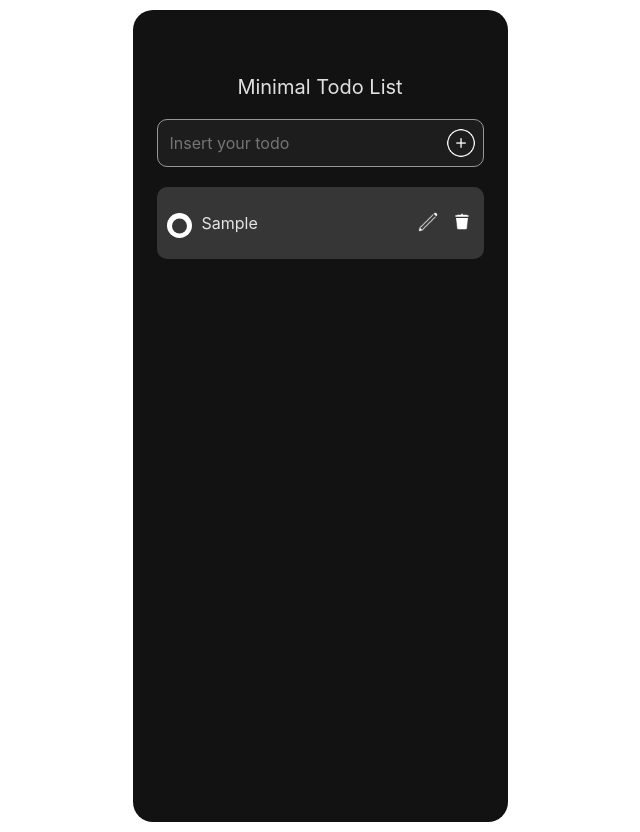
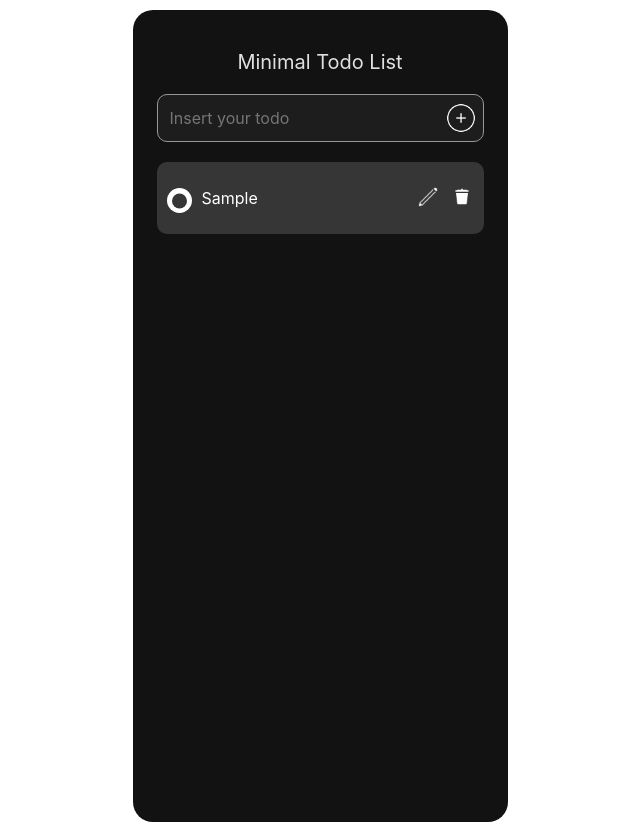
Before and after one commit to dorogan1510/React_todoList, a React (Create React App) app: page / in a window 1280 px wide. Both pictures are taken after typing "Sample" into the empty fields and a click on the button 780 px from the left and 144 px from the top of the page. Shown: the whole page, without its empty margins (320-960 px from the left). Built offline with nearby package versions, Linux system fonts and the light colour scheme.

Commit message:
Feature(all) add react-transition-group
Create animations for items, use CSSTransition, TransitionGroup

```diff
--- a/package.json
+++ b/package.json
@@ -13,6 +13,7 @@
         "react": "^18.2.0",
         "react-dom": "^18.2.0",
         "react-scripts": "5.0.1",
+        "react-transition-group": "^4.4.2",
         "sass": "^1.52.3",
         "typescript": "^4.7.4",
         "web-vitals": "^2.1.4"
@@ -40,5 +41,8 @@
             "last 1 firefox version",
             "last 1 safari version"
         ]
+    },
+    "devDependencies": {
+        "@types/react-transition-group": "^4.4.4"
     }
 }
--- a/src/App.scss
+++ b/src/App.scss
@@ -91,10 +91,16 @@
 
     border-radius: 20px;
 
-    overflow: hidden;
+    overflow: scroll;
+    -ms-overflow-style: none;
+    scrollbar-width: none;
+
+    &::-webkit-scrollbar {
+        display: none;
+    }
 
     h1 {
-        margin: 65px 0 20px 0;
+        margin: 40px 0 20px 0;
         color: rgba(255, 255, 255, 0.87);
         font-size: 20px;
     }
--- a/src/App.tsx
+++ b/src/App.tsx
@@ -7,7 +7,7 @@ const App = () => {
     interface newTodoInterface {
         id: number
         text: string
-        complete: boolean
+        completed: boolean
         inputId: string
     }
 
@@ -40,6 +40,7 @@ const App = () => {
                 setTodos={setTodos}
             />
             <TodoItem
+                todo={todo}
                 todos={todos}
                 setTodos={setTodos}
                 todoEdit={todoEdit}
--- a/src/components/TodoForm.tsx
+++ b/src/components/TodoForm.tsx
@@ -1,11 +1,11 @@
-import React, { useState } from 'react'
+import React, { useEffect, useState } from 'react'
 import './TodoForm.scss'
 import addButton from '../img/add_button.png'
 
 interface newTodoInterface {
     id: number
     text: string
-    complete: boolean
+    completed: boolean
     inputId: string
 }
 
@@ -30,18 +30,24 @@ const TodoForm = ({
         const newTodo: newTodoInterface = {
             id: Math.random(),
             text: todo,
-            complete: false,
+            completed: false,
             inputId: Math.random().toString(),
         }
 
         if (todo.trim().length > 0) {
-            setTodos([...todos].concat(newTodo))
+            setTodos([newTodo].concat(todos))
             setTodo('')
             setIsActive(true)
         } else {
             setIsActive(false)
         }
     }
+
+    useEffect(() => {
+        if (todo.trim().length > 0) {
+            setIsActive(true)
+        }
+    }, [todo])
 
     return (
         <div>
@@ -52,7 +58,7 @@ const TodoForm = ({
                     placeholder={
                         isActive
                             ? 'Insert your todo'
-                            : 'You don`t insert your todo'
+                            : 'You didn`t write anything'
                     }
                     type='text'
                     onChange={inputChangeHandler}
--- a/src/components/TodoItem.scss
+++ b/src/components/TodoItem.scss
@@ -17,14 +17,35 @@
     align-items: center;
     justify-content: space-between;
 
-    &.completed {
-        transition: 1s;
-        text-decoration: line-through;
-    }
-
     p {
         display: inline-block;
         margin-left: 45px;
+
+        color: rgba(255, 255, 255, 1);
+        transition: 0.7s;
+    }
+
+    .line-throw {
+        animation: line-throw 0.5s;
+        color: rgba(255, 255, 255, 0.4);
+
+        @keyframes line-throw {
+            0% {
+                color: rgba(255, 255, 255, 1);
+            }
+
+            100% {
+                color: rgba(255, 255, 255, 0.4);
+            }
+        }
+        // &::before {
+        //     content: '';
+        //     position: absolute;
+        //     top: 12px;
+        //     width: 34px;
+        //     height: 1px;
+        //     background-color: #fff;
+        // }
     }
 }
 
@@ -51,8 +72,9 @@
     justify-content: space-between;
 
     input {
-        padding: 4px 8px;
+        padding: 8px 8px;
         margin-left: 24px;
+        width: 235px;
 
         background: #1d1d1d;
         color: #afafaf;
@@ -82,6 +104,12 @@
 .buttons {
     background-color: transparent;
     border-color: transparent;
+}
+
+.edit-input {
+    &.danger {
+        border: 0.8px solid #ff5656;
+    }
 }
 
 //
@@ -145,7 +173,7 @@ label:hover:before {
 #tick_mark:after {
     content: '';
     position: absolute;
-    background-color: #fff;
+    background-color: #363636;
     opacity: 0;
     transition: 0.2s ease transform, 0.2s ease opacity;
 }
@@ -169,7 +197,7 @@ label:hover:before {
 }
 
 ._checkbox:checked + label {
-    background-color: #07d410;
+    background-color: #fff;
 }
 
 ._checkbox:checked + label:before {
@@ -182,3 +210,22 @@ label:hover:before {
     transform: translate(0);
     opacity: 1;
 }
+
+// react-transition-group
+.alert-enter {
+    opacity: 0;
+    transform: scale(0.9);
+}
+.alert-enter-active {
+    opacity: 1;
+    transform: translateX(0);
+    transition: opacity 300ms, transform 300ms;
+}
+.alert-exit {
+    opacity: 1;
+}
+.alert-exit-active {
+    opacity: 0;
+    transform: scale(0.9);
+    transition: opacity 300ms, transform 300ms;
+}
--- a/src/components/TodoItem.tsx
+++ b/src/components/TodoItem.tsx
@@ -1,10 +1,13 @@
-import React from 'react'
+import React, { useState, useEffect } from 'react'
 import './TodoItem.scss'
+import { CSSTransition, TransitionGroup } from 'react-transition-group'
+
 import deleteBtn from '../img/delete.png'
 import editBtn from '../img/edit.png'
 import submitEditBtn from '../img/submit_edit.png'
 
 const TodoItem = ({
+    todo,
     todos,
     setTodos,
     todoEdit,
@@ -12,6 +15,7 @@ const TodoItem = ({
     editText,
     setEditText,
 }: {
+    todo: any
     todos: any
     setTodos: Function
     todoEdit: number | null
@@ -19,6 +23,8 @@ const TodoItem = ({
     editText: string
     setEditText: Function
 }) => {
+    const [isActive, setIsActive] = useState(true)
+
     const deleteTodo = (id: any) => {
         const updatedTodos = [...todos].filter((todo: any) => todo.id !== id)
 
@@ -37,6 +43,9 @@ const TodoItem = ({
     }
 
     const submitEditTodo = (id: any) => {
+        editText.trim().length > 0 ? setIsActive(true) : setIsActive(false)
+        if (editText.trim().length > 0) {
+            setIsActive(true)
             const updatedTodos = [...todos].map(todo => {
                 if (todo.id === id) {
                     todo.text = editText
@@ -45,18 +54,42 @@ const TodoItem = ({
             })
             setTodos(updatedTodos)
             setTodoEdit(null)
+        } else {
+            setIsActive(false)
+        }
+
         setEditText('')
     }
 
+    useEffect(() => {
+        if (editText.trim().length > 0) {
+            setIsActive(true)
+        }
+    }, [editText])
+
     return (
         <div>
+            <TransitionGroup className='todo-list'>
                 {todos.map((todo: any) => (
+                    <CSSTransition
+                        key={todo.id}
+                        timeout={500}
+                        classNames='alert'
+                    >
                         <div className='todo-item' key={todo.id}>
                             {todoEdit === todo.id ? (
                                 <div>
                                     <div className='div-edit'>
                                         <input
                                             type='text'
+                                            className={`edit-input ${
+                                                isActive ? '' : 'danger'
+                                            }`}
+                                            placeholder={
+                                                isActive
+                                                    ? ''
+                                                    : 'You didn`t write anything'
+                                            }
                                             onChange={event =>
                                                 setEditText(event.target.value)
                                             }
@@ -64,7 +97,9 @@ const TodoItem = ({
                                         />
                                         <button
                                             className='buttons'
-                                    onClick={() => submitEditTodo(todo.id)}
+                                            onClick={() =>
+                                                submitEditTodo(todo.id)
+                                            }
                                         >
                                             <img
                                                 alt='img'
@@ -76,21 +111,8 @@ const TodoItem = ({
                                     </div>
                                 </div>
                             ) : (
-                        <div
-                            className={`todo ${
-                                todo.completed ? 'completed' : ''
-                            }`}
-                        >
+                                <div className='todo'>
                                     <div className='p-checkbox-container'>
-                                {/* <input
-                                    className='checkbox'
-                                    type='checkbox'
-                                    onChange={() =>
-                                        inputToggleComplete(todo.id)
-                                    }
-                                    checked={todo.completed}
-                                /> */}
-                                {/*  */}
                                         <div className='relative-checkbox'>
                                             <input
                                                 type='checkbox'
@@ -105,9 +127,16 @@ const TodoItem = ({
                                                 <div id='tick_mark'></div>
                                             </label>
                                         </div>
-                                {/*  */}
 
-                                <p>{todo.text}</p>
+                                        <p
+                                            className={`${
+                                                todo.completed
+                                                    ? 'line-throw'
+                                                    : ''
+                                            }`}
+                                        >
+                                            {todo.text}
+                                        </p>
                                     </div>
                                     <div>
                                         <button
@@ -136,7 +165,9 @@ const TodoItem = ({
                                 </div>
                             )}
                         </div>
+                    </CSSTransition>
                 ))}
+            </TransitionGroup>
         </div>
     )
 }
```
Also changed, not shown: 1 other file (tests, documents, lock files or other folders). Lines whose indentation alone changed are shown as unchanged.
